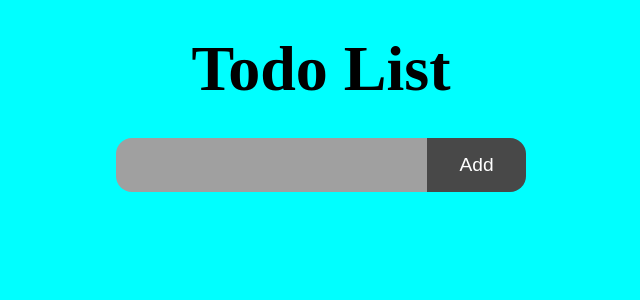
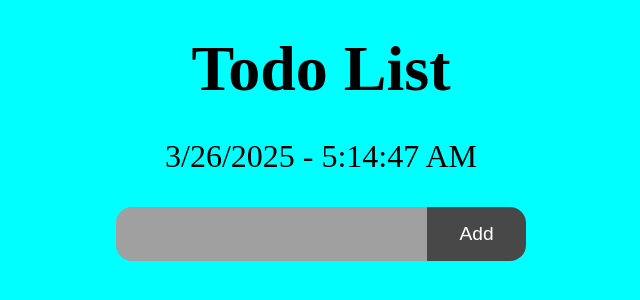
Before and after one commit to NipunShrivats/React_tutorials, a React (Vite) app in the folder react_tutorials/: page / in a window 1280 px wide. Shown: the top 300 px of the page, without its empty margins (319-959 px from the left). Built offline with nearby package versions, Linux system fonts and the light colour scheme.

Commit message:
updates on 7-3-25, change no.2

```diff
--- /dev/null
+++ b/react_tutorials/src/Components/8_MiniProjecft_TodoApp/Time.jsx
@@ -0,0 +1,19 @@
+import React, { useState } from "react";
+import "./Todo.css";
+
+export default function Time() {
+  const [dateTime, setDateTime] = useState("");
+
+  setInterval(() => {
+    const now = new Date();
+    const date = now.toLocaleDateString();
+    const time = now.toLocaleTimeString();
+    setDateTime(`${date} - ${time}`);
+  }, 1000);
+
+  return (
+    <>
+      <div className="dateTime">{dateTime}</div>
+    </>
+  );
+}
--- a/react_tutorials/src/Components/8_MiniProjecft_TodoApp/Todo.css
+++ b/react_tutorials/src/Components/8_MiniProjecft_TodoApp/Todo.css
@@ -22,6 +22,7 @@ body {
 
     .form {
         /* border: 2px solid red; */
+        margin-top: 2rem;
 
         form {
             display: flex;
@@ -110,3 +111,7 @@ body {
         }
     }
 }
+
+.dateTime {
+    font-size: 2rem;
+}
--- a/react_tutorials/src/Components/8_MiniProjecft_TodoApp/Todo.jsx
+++ b/react_tutorials/src/Components/8_MiniProjecft_TodoApp/Todo.jsx
@@ -1,5 +1,6 @@
 import React, { useState } from "react";
 import "./todo.css";
+import Time from "./Time";
 
 import { FaCheck } from "react-icons/fa6";
 import { MdDelete } from "react-icons/md";
@@ -31,6 +32,11 @@ export default function Todo() {
         <header className="header">
           <h1>Todo List</h1>
         </header>
+
+        <section>
+          <Time />
+        </section>
+
         <section className="form">
           <form action="" onSubmit={handleFormSubmit}>
             <div>
```
